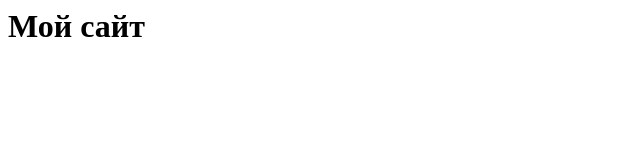
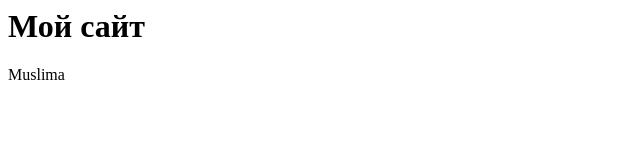
Before and after one commit to Muslimabonu/algohitmika, a plain HTML site: page index.html in a window 1280 px wide. Shown: the full height of the page, 0-640 px from the left. Drawn offline with Linux system fonts and the light colour scheme.

Commit message:
Update index.html

```diff
--- a/index.html
+++ b/index.html
@@ -1,3 +1,4 @@
 <html>
   <h1>Мой  сайт</h1>
+  <p>Muslima</p>
 </html>
```
